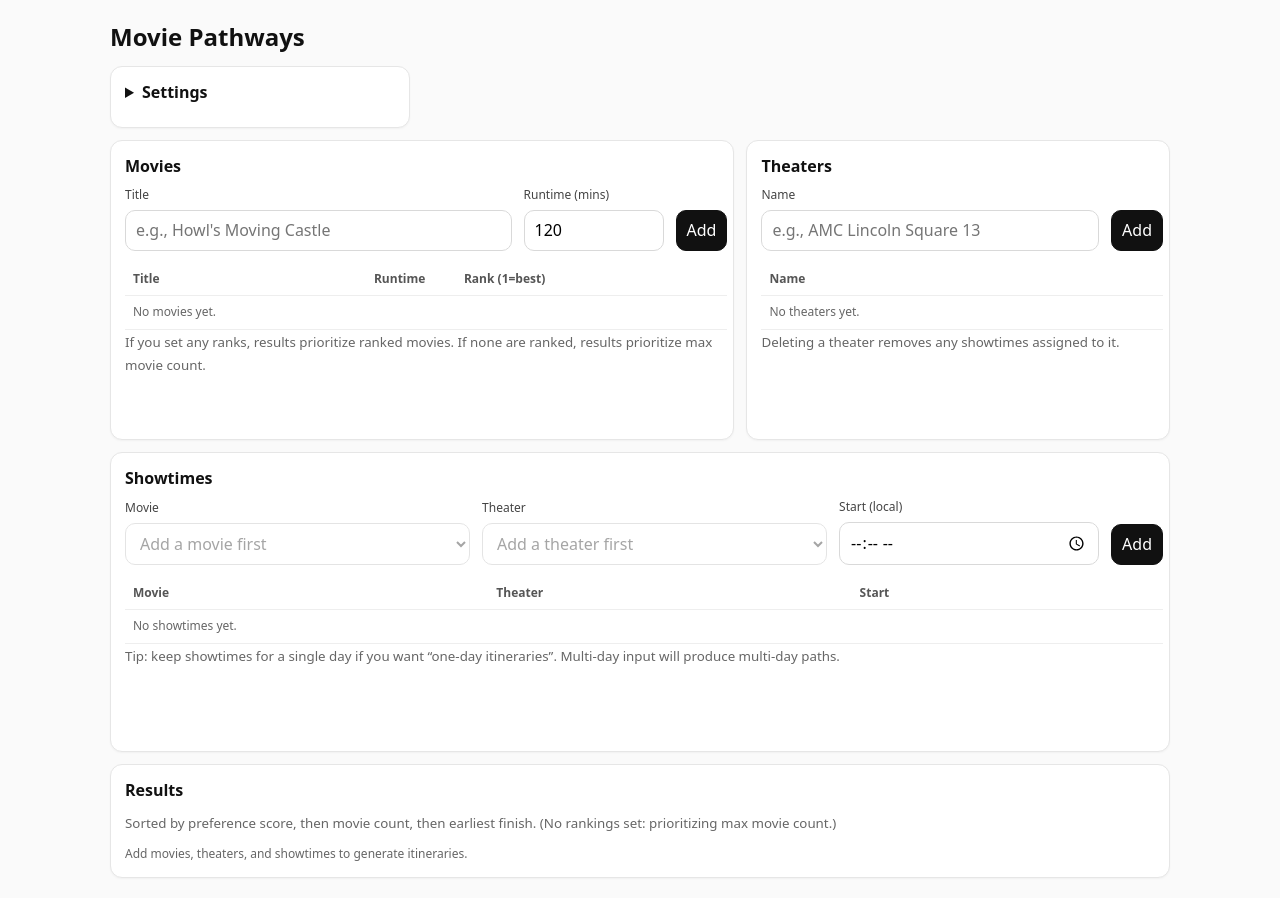
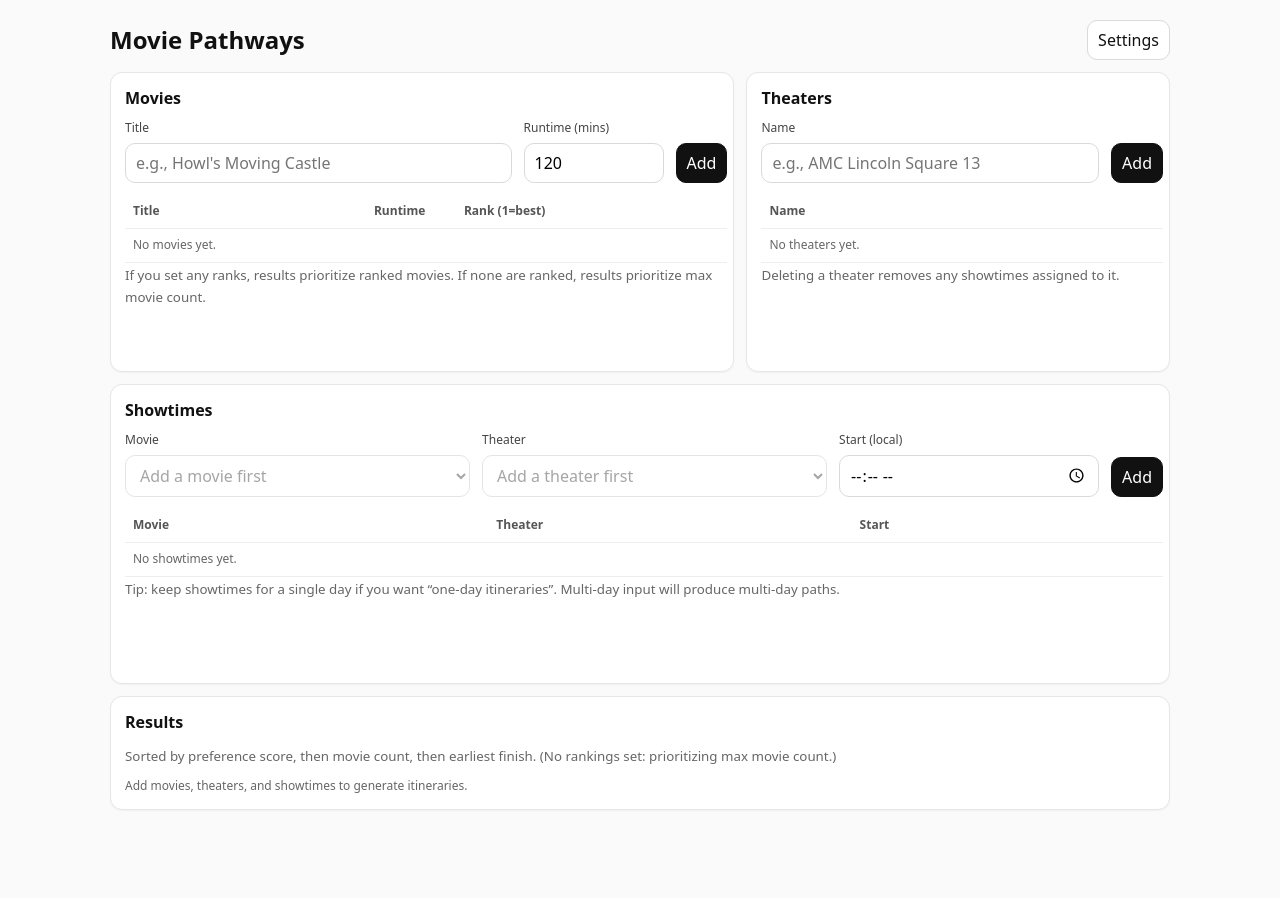
Before and after one commit to zbaskin/MoviePathways, a React (Vite) app: page / in a window 1280 px wide. After the commit the page ends 830 px from the top, so only its background shows below. Built offline with nearby package versions, Linux system fonts and the light colour scheme.

Commit message:
fixed settings to be less obtrusive to the user experience

```diff
--- a/src/App.tsx
+++ b/src/App.tsx
@@ -29,6 +29,15 @@ function saveState(state: AppState) {
 
 export default function App() {
   const [state, setState] = useState<AppState>(() => loadState());
+  const [settingsOpen, setSettingsOpen] = useState(false);
+
+  useEffect(() => {
+    function onKeyDown(e: KeyboardEvent) {
+      if (e.key === "Escape") setSettingsOpen(false);
+    }
+    if (settingsOpen) window.addEventListener("keydown", onKeyDown);
+    return () => window.removeEventListener("keydown", onKeyDown);
+  }, [settingsOpen]);
 
   useEffect(() => saveState(state), [state]);
 
@@ -103,13 +112,39 @@ export default function App() {
 
   return (
     <div className="container">
-      <h1>Movie Pathways</h1>
+      <div className="headerBar">
+        <h1 style={{ margin: 0 }}>Movie Pathways</h1>
 
-      {/* Collapsible Settings (full width) */}
+        <div className="headerRight">
+          <button className="secondary" onClick={() => setSettingsOpen(true)}>
+            Settings
+          </button>
+        </div>
+      </div>
+      {settingsOpen && (
+        <>
+          <div
+            className="overlayBackdrop"
+            onClick={() => setSettingsOpen(false)}
+            aria-hidden="true"
+          />
+
+          <div
+            className="settingsPanel"
+            role="dialog"
+            aria-modal="true"
+            aria-label="Settings"
+            onClick={(e) => e.stopPropagation()}
+          >
+            <div className="panelHeader">
+              <div className="panelTitle">Settings</div>
+              <button className="secondary" onClick={() => setSettingsOpen(false)}>
+                Close
+              </button>
+            </div>
+
+            {/* === Your existing settings controls go here === */}
             <div className="row">
-        <div className="card" style={{ flex: "0 1 300px", width: "20%" }}>
-          <details>
-            <summary>Settings</summary>
               <div className="col" style={{ minWidth: 220 }}>
                 <label>Itinerary mode</label>
                 <select
@@ -132,7 +167,7 @@ export default function App() {
                   <small>Showtime inputs become time-only.</small>
                 </div>
               )}
-            <div className="row">
+
               <div className="col">
                 <label>Trailer leeway X (mins)</label>
                 <input
@@ -190,11 +225,13 @@ export default function App() {
             </div>
 
             <div style={{ marginTop: 12 }}>
-              <button className="danger" onClick={resetAll}>Reset all data</button>
-            </div>
-          </details>
+              <button className="danger" onClick={resetAll}>
+                Reset all data
+              </button>
             </div>
           </div>
+        </>
+      )}
 
       {/* Movies + Theaters (full row under Settings) */}
       <div className="row" style={{ marginTop: 12 }}>
--- a/src/index.css
+++ b/src/index.css
@@ -102,3 +102,55 @@ details[open] > summary {
 .cardBodyScroll table {
   width: 100%;
 }
+
+.headerBar {
+  display: flex;
+  align-items: center;
+  justify-content: space-between;
+  gap: 12px;
+  margin-bottom: 12px;
+}
+
+.headerRight {
+  display: flex;
+  align-items: center;
+  gap: 10px;
+}
+
+/* Overlay */
+.overlayBackdrop {
+  position: fixed;
+  inset: 0;
+  background: rgba(0,0,0,0.35);
+  z-index: 1000;
+}
+
+.settingsPanel {
+  position: fixed;
+  top: 72px;
+  right: 20px;
+  width: min(260px, calc(100vw - 40px));
+  max-height: calc(100vh - 100px);
+  overflow: auto;
+  z-index: 1001;
+
+  background: white;
+  border: 1px solid #e6e6e6;
+  border-radius: 14px;
+  padding: 14px;
+  box-shadow: 0 12px 30px rgba(0,0,0,0.18);
+}
+
+.panelHeader {
+  display: flex;
+  align-items: center;
+  justify-content: space-between;
+  gap: 10px;
+  margin-bottom: 10px;
+}
+
+.panelTitle {
+  font-size: 16px;
+  font-weight: 700;
+  margin: 0;
+}
```
Lines whose indentation alone changed are shown as unchanged.
